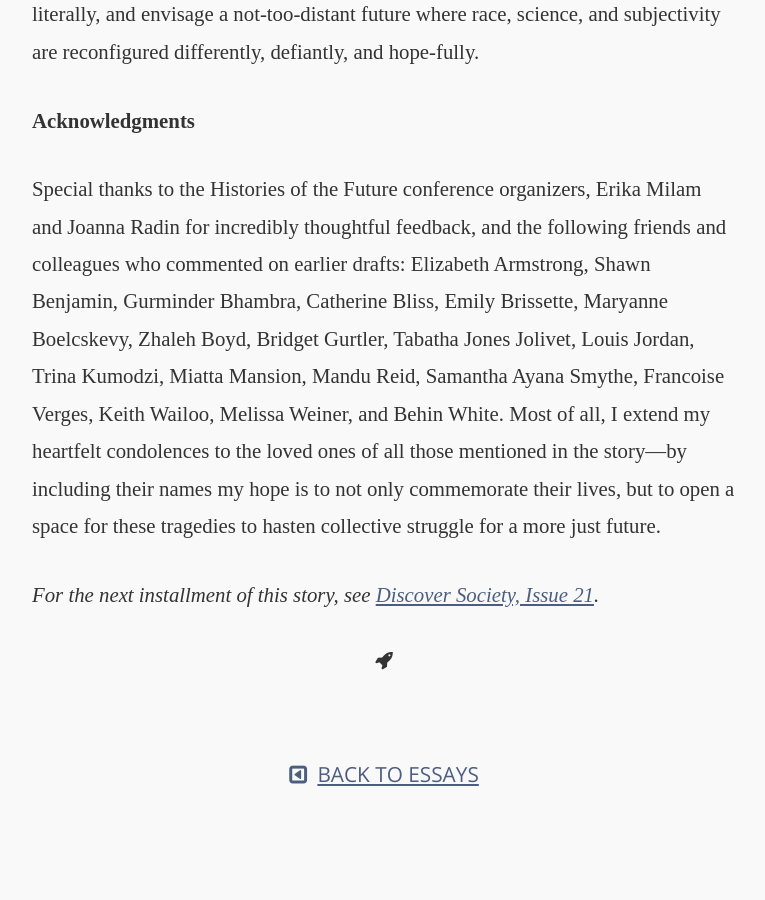
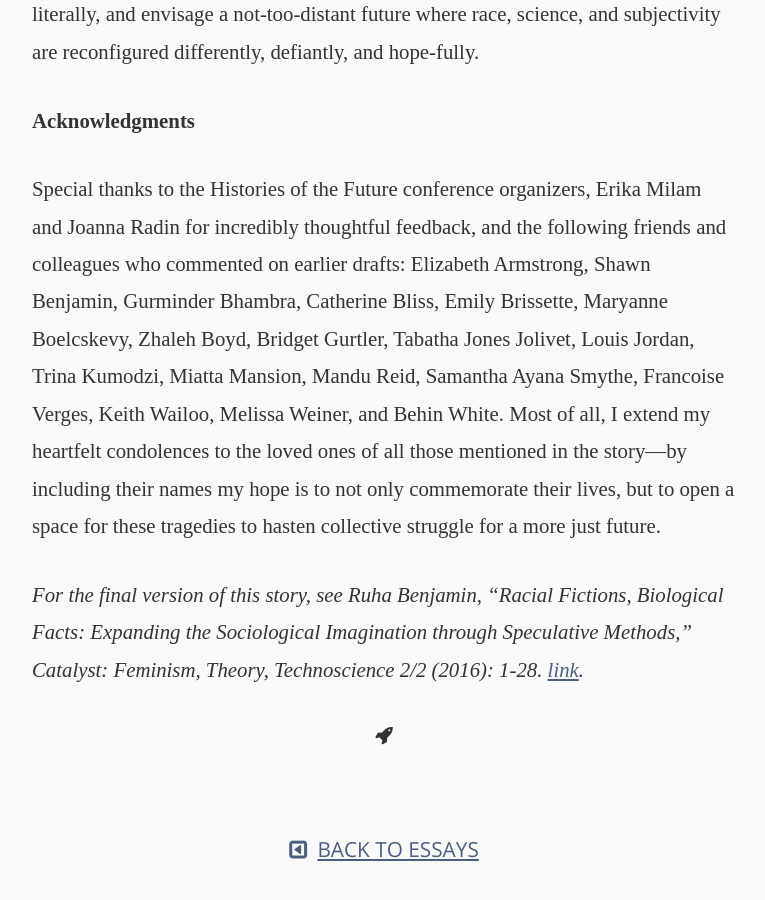
Before and after one commit to historiesofthefuture/historiesofthefuture, a Jekyll site: the page built from essays/benjamin/regeneration.md, in a window 1280 px wide and 900 px high, scrolled down 12436 px. Shown: the whole window, without its empty margins (256-1021 px from the left). Built offline with Jekyll 4.4.1, drawn with Linux system fonts in a browser that asks for light colours; nearby versions of some CDN libraries; some web fonts are replaced; before the commit the page ends 13261 px from its top, so only the background shows below that.

Commit message:
Update regeneration.md

```diff
--- a/essays/benjamin/regeneration.md
+++ b/essays/benjamin/regeneration.md
@@ -341,7 +341,7 @@ including their names my hope is to not only commemorate their lives,
 but to open a space for these tragedies to hasten collective struggle
 for a more just future.
 
-*For the next installment of this story, see [Discover Society, Issue 21](http://discoversociety.org/2015/06/03/black-to-the-future-in-memoriam/).*
+*For the final version of this story, see Ruha Benjamin, "Racial Fictions, Biological Facts: Expanding the Sociological Imagination through Speculative Methods," Catalyst: Feminism, Theory, Technoscience 2/2 (2016): 1-28. [link](http://www.ruhabenjamin.com/a/wp-content/uploads/2016/12/2016-Racial-Fictions-Biological-Facts.pdf).*
 
 
 [^1]: The theme of regeneration throughout this story is directly
```
